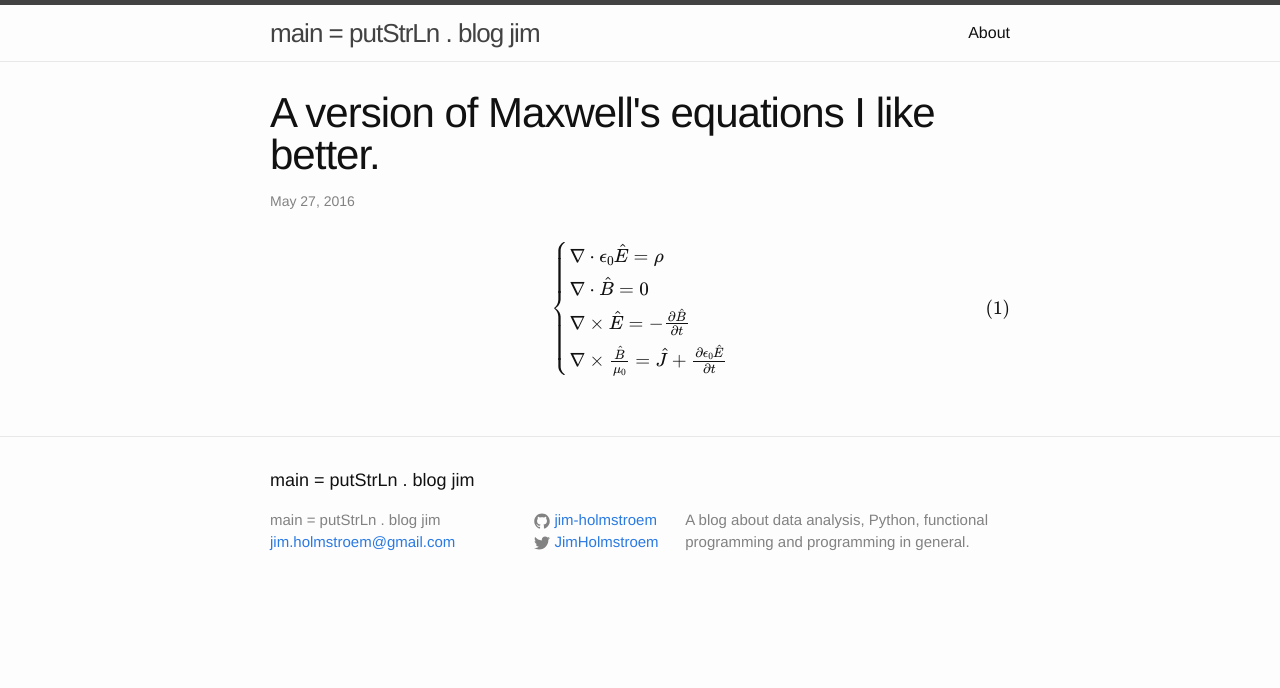
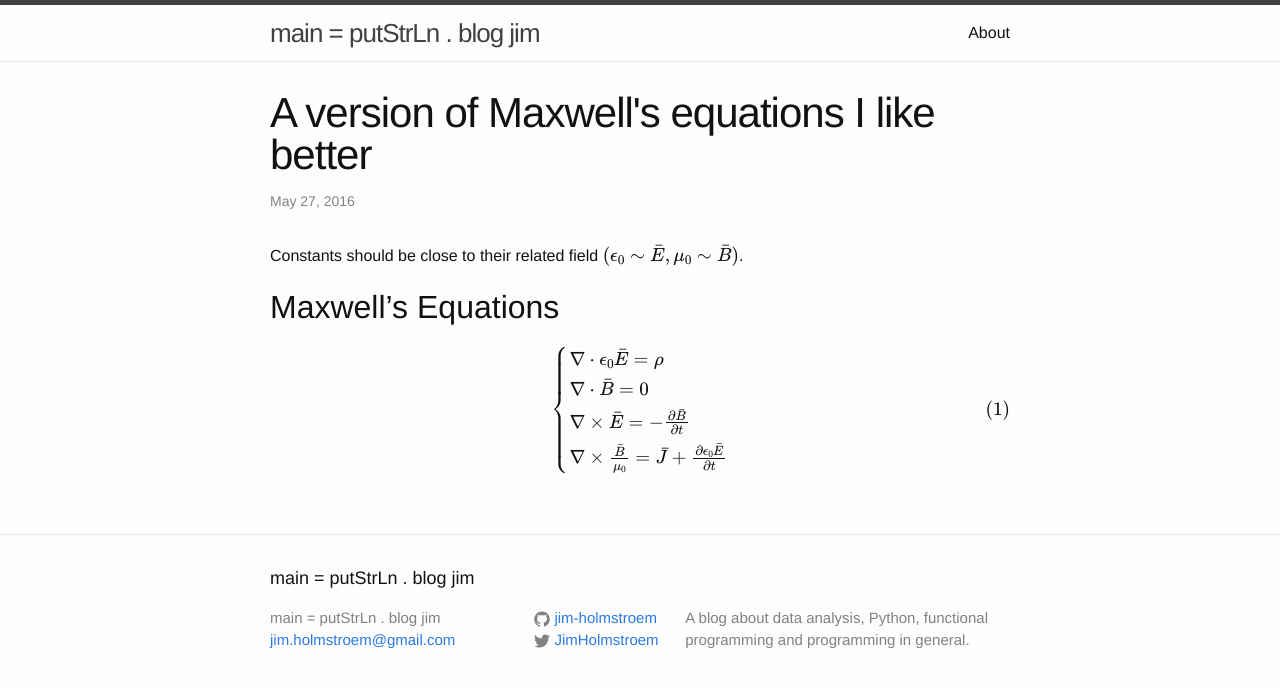
Before and after one commit to Jim-Holmstroem/jim-holmstroem.github.io, a Jekyll site: the page built from _posts/2016-05-27-better-maxwell-equations.markdown, in a window 1280 px wide. Shown: the top 688 px of the page. Built offline with Jekyll 4.4.1, drawn with Linux system fonts in a browser that asks for light colours; formulas are drawn with MathJax 3; comment, search, counter and statistics services are not loaded.

Commit message:
Fixing the maxwells equation post now when I could finally see the rendering

```diff
--- a/_posts/2016-05-27-better-maxwell-equations.markdown
+++ b/_posts/2016-05-27-better-maxwell-equations.markdown
@@ -1,18 +1,22 @@
 ---
 layout: post
-title:  "A version of Maxwell's equations I like better."
+title:  "A version of Maxwell's equations I like better"
 date:   2016-5-27 14:01:00
 categories: mathematics phyiscs
 ---
 
+Constants should be close to their related field $(\epsilon_0 \sim \bar{E}, \mu_0 \sim \bar{B})$.
+
+Maxwell's Equations
+-------------------
 $$
 \begin{equation}
     \left\{
         \begin{array}{ll}
-            \nabla \cdot \epsilon_0 \hat{E} = \rho\\
-            \nabla \cdot \hat{B} = 0\\
-            \nabla \times \hat{E} = -\frac{\partial{\hat{B}}}{\partial{t}}\\
-            \nabla \times \frac{\hat{B}}{\mu_0} = \hat{J} + \frac{\partial{\epsilon_0} \hat{E}}{\partial{t}}
+            \nabla \cdot \epsilon_0 \bar{E} = \rho\\
+            \nabla \cdot \bar{B} = 0\\
+            \nabla \times \bar{E} = -\frac{\partial{\bar{B}}}{\partial{t}}\\
+            \nabla \times \frac{\bar{B}}{\mu_0} = \bar{J} + \frac{\partial{\epsilon_0} \bar{E}}{\partial{t}}
         \end{array}
     \right.
 \end{equation}
```
